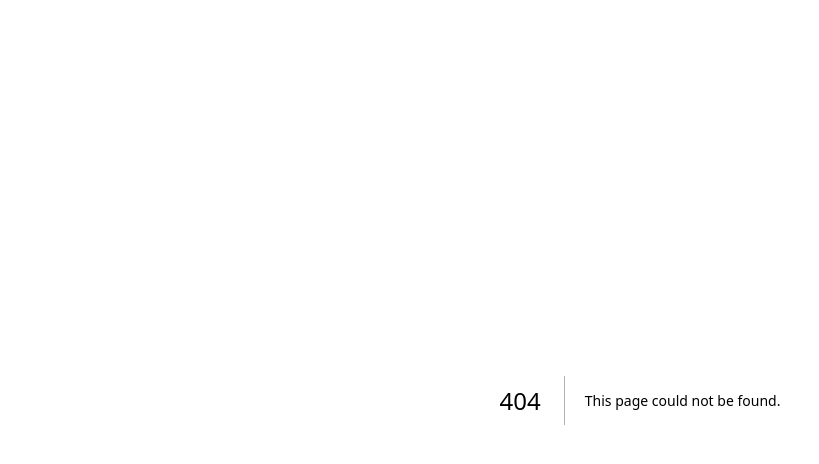
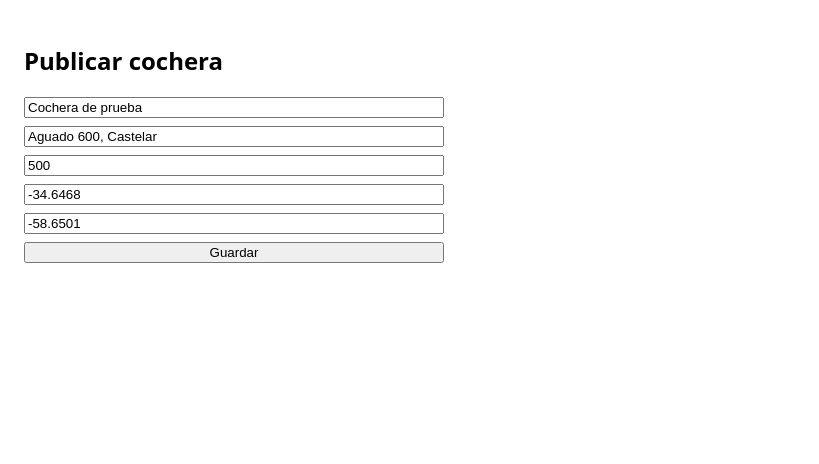
Before and after one commit to gari-app/gari-mvp, a Next.js app: page /app/publicar in a window 1280 px wide. Before the commit this address had no page. Shown: the top 464 px of the page, without its empty margins (0-819 px from the left). Built offline with nearby package versions, Linux system fonts and the light colour scheme.

Commit message:
Create page.tsx

```diff
--- /dev/null
+++ b/app/app/publicar/page.tsx
@@ -0,0 +1,43 @@
+'use client'
+import { useState } from 'react'
+
+export default function PublicarPage() {
+  const [title, setTitle] = useState('Cochera de prueba')
+  const [price, setPrice] = useState(500)
+  const [address, setAddress] = useState('Aguado 600, Castelar')
+  const [lat, setLat] = useState(-34.6468)
+  const [lng, setLng] = useState(-58.6501)
+  const [msg, setMsg] = useState<string|undefined>()
+
+  async function publicar() {
+    setMsg(undefined)
+    const res = await fetch('/api/spaces', {
+      method: 'POST',
+      headers: {'Content-Type': 'application/json'},
+      body: JSON.stringify({
+        title,
+        price_per_hour: Number(price),
+        location_address: address,
+        lat: Number(lat),
+        lng: Number(lng)
+      })
+    })
+    const data = await res.json()
+    setMsg(res.ok ? 'Guardado OK' : `Error: ${'{'}data?.error || 'desconocido'{'}'}`)
+  }
+
+  return (
+    <main style={{padding:24}}>
+      <h2>Publicar cochera</h2>
+      <div style={{display:'grid', gap:8, maxWidth:420}}>
+        <input placeholder="Título" value={title} onChange={e=>setTitle(e.target.value)} />
+        <input placeholder="Dirección" value={address} onChange={e=>setAddress(e.target.value)} />
+        <input type="number" placeholder="Precio/hora" value={price} onChange={e=>setPrice(parseFloat(e.target.value))} />
+        <input type="number" placeholder="Lat" value={lat} onChange={e=>setLat(parseFloat(e.target.value))} />
+        <input type="number" placeholder="Lng" value={lng} onChange={e=>setLng(parseFloat(e.target.value))} />
+        <button onClick={publicar}>Guardar</button>
+        {msg && <p>{msg}</p>}
+      </div>
+    </main>
+  )
+}
```
